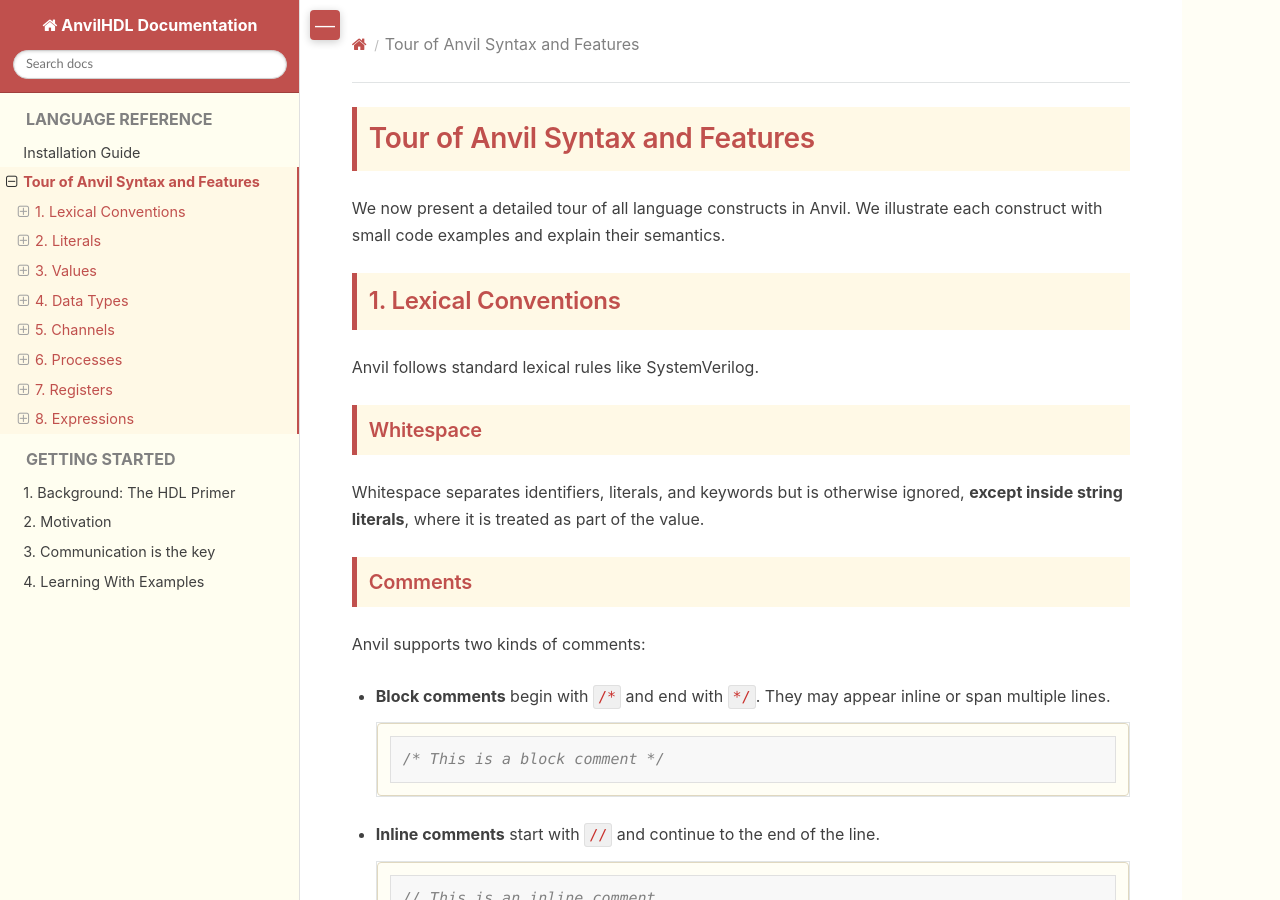
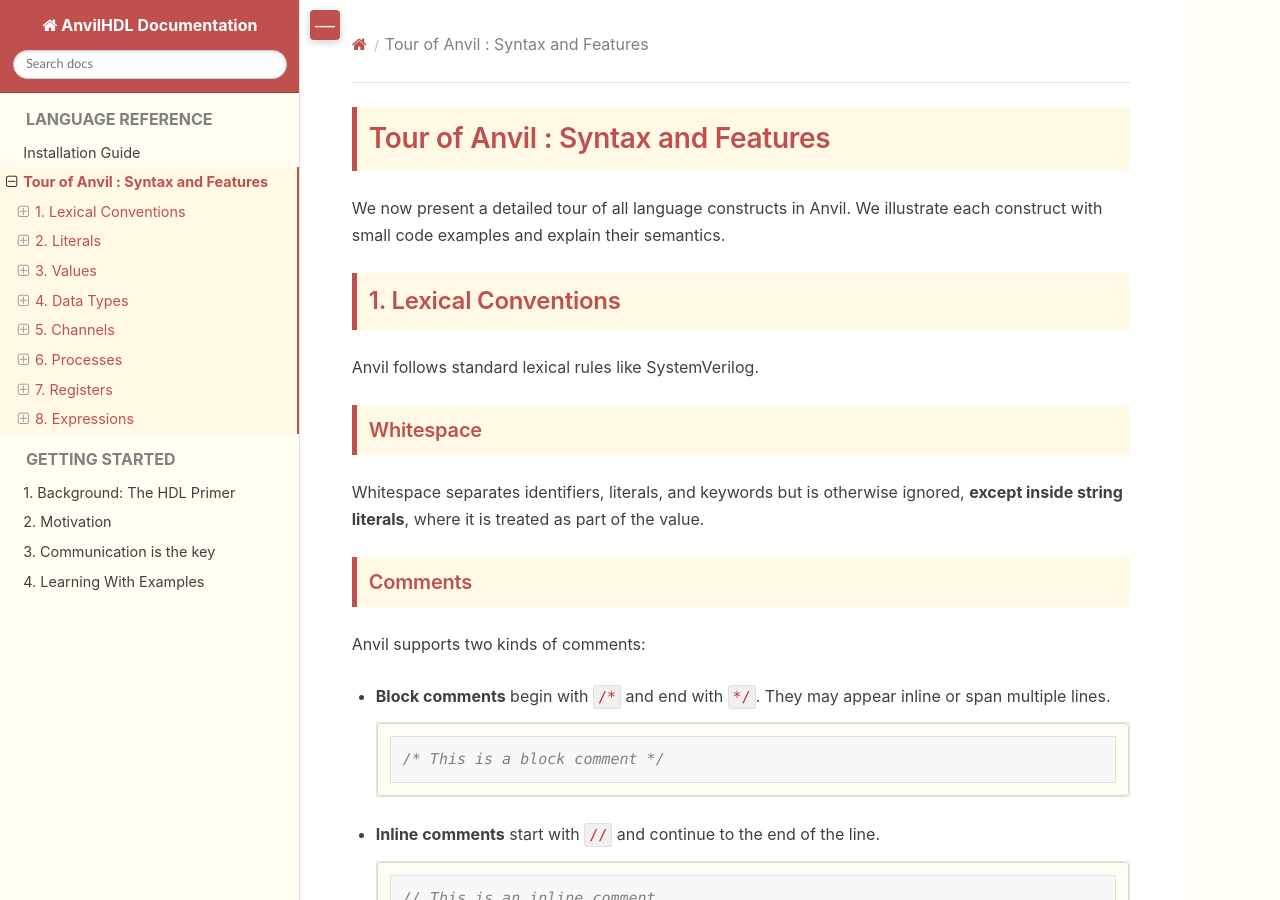
Before and after one commit to AnvilHDL/anvil-docs, a Sphinx documentation site: the page built from docs/languageReference.md, in a window 1280 px wide and 900 px high. Built offline with Sphinx 7.4.7 and the Read the Docs theme 3.1.0, drawn with Linux system fonts in a browser that asks for light colours.

Commit message:
fix title

```diff
--- a/docs/languageReference.md
+++ b/docs/languageReference.md
@@ -1,4 +1,4 @@
-# Tour of Anvil Syntax and Features
+# Tour of Anvil : Syntax and Features
 
 
 We now present a detailed tour of all language constructs in Anvil. We illustrate each construct with small code examples and explain their semantics.
```
